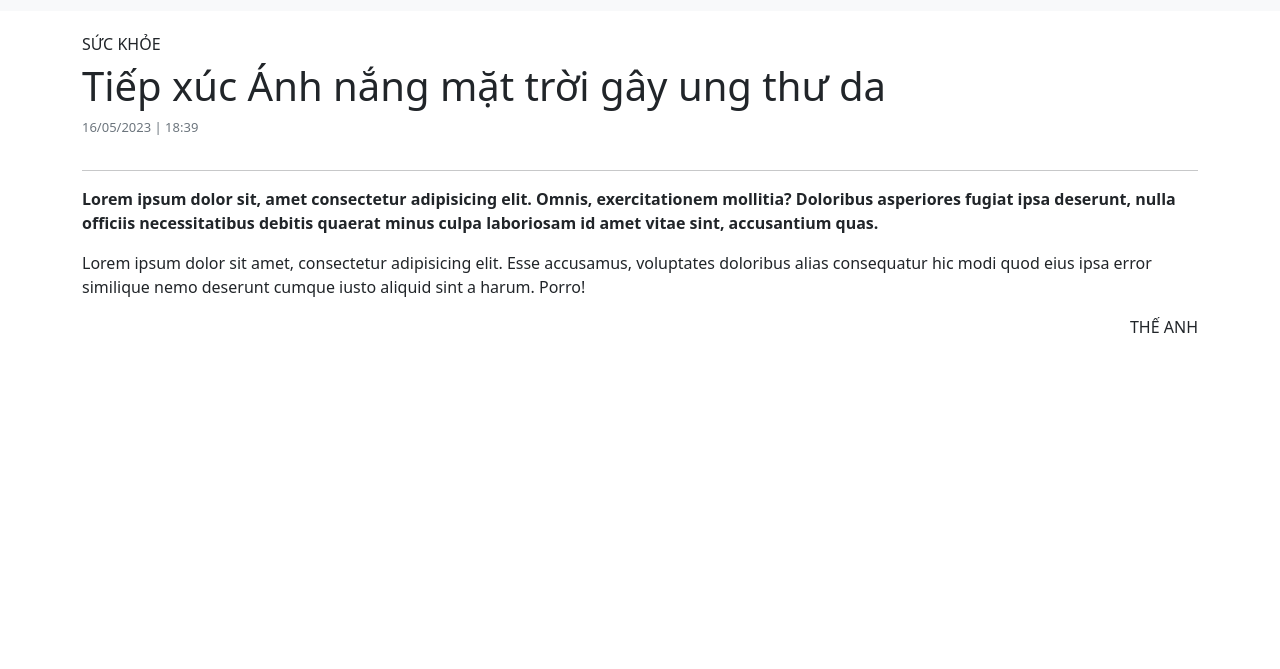
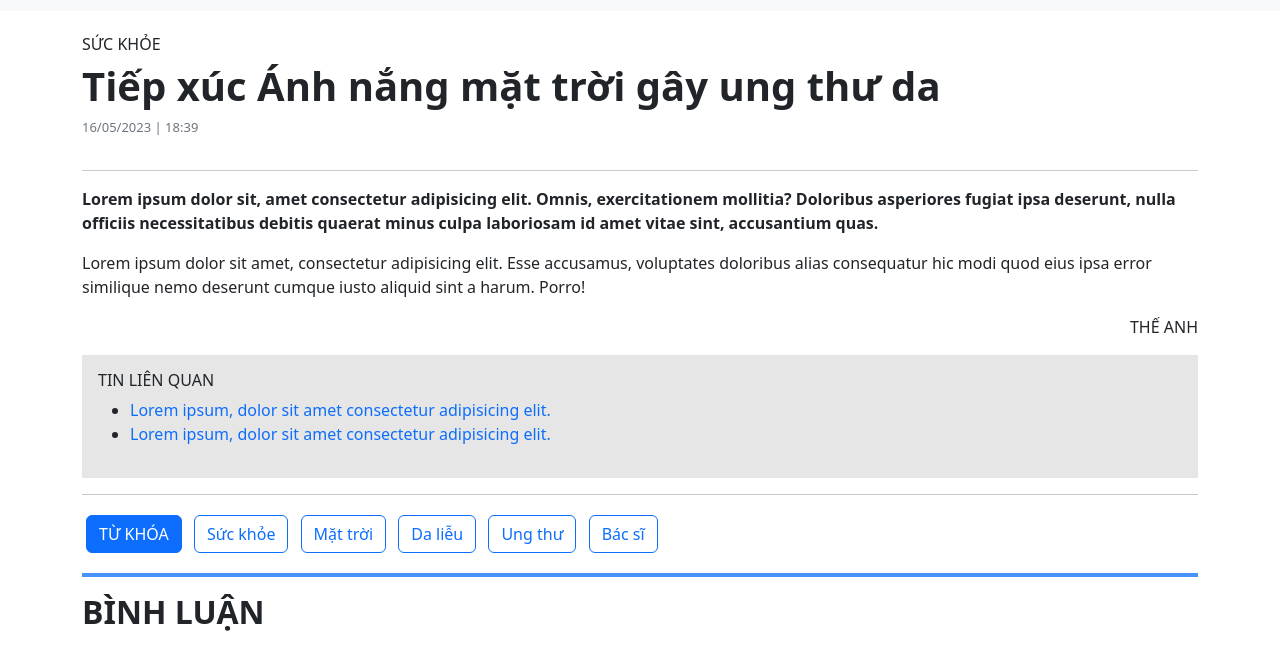
Before and after one commit to rysonof/rysonof.github.io, a plain HTML site: page index.html in a window 1280 px wide. Shown: the part 59-728 px from the top of the page. Drawn offline with nearby package versions, Linux system fonts and the light colour scheme.

Commit message:
Other contents

```diff
--- a/index.html
+++ b/index.html
@@ -73,7 +73,7 @@
         <div class="row">
             <h6>SỨC KHỎE</h6>
 
-            <h1>Tiếp xúc Ánh nắng mặt trời gây ung thư da</h1>
+            <h1 class="fw-bold">Tiếp xúc Ánh nắng mặt trời gây ung thư da</h1>
 
             <p class="text-secondary" style="font-size: small;">16/05/2023 | 18:39</p>
         </div>
@@ -102,6 +102,42 @@
             </div>
         </div>
 
+        <!-- Related news -->
+        <div class="mt-3 p-3" style="background-color: rgb(230, 230, 230);">
+            <h6>TIN LIÊN QUAN</h6>
+            <ul>
+                <li>
+                    <a href="#" class="text-decoration-none">
+                        Lorem ipsum, dolor sit amet consectetur adipisicing elit.
+                    </a>
+                </li>
+
+                <li>
+                    <a href="#" class="text-decoration-none">
+                        Lorem ipsum, dolor sit amet consectetur adipisicing elit.
+                    </a>
+                </li>
+            </ul>
+        </div>
+
+        <hr>
+
+        <!-- Keywords -->
+        <div>
+            <button type="button" class="m-1 btn btn-primary">TỪ KHÓA</button>
+            <button type="button" class="m-1 btn btn-outline-primary">Sức khỏe</button>
+            <button type="button" class="m-1 btn btn-outline-primary">Mặt trời</button>
+            <button type="button" class="m-1 btn btn-outline-primary">Da liễu</button>
+            <button type="button" class="m-1 btn btn-outline-primary">Ung thư</button>
+            <button type="button" class="m-1 btn btn-outline-primary">Bác sĩ</button>
+        </div>
+
+        <hr class="border border-primary border-2 opacity-75">
+
+        <!-- Comments -->
+        <div class="row">
+            <h2 class="fw-bold">BÌNH LUẬN</h2>
+        </div>
     </div>
 
     <!-- Bootstrap -->
```
